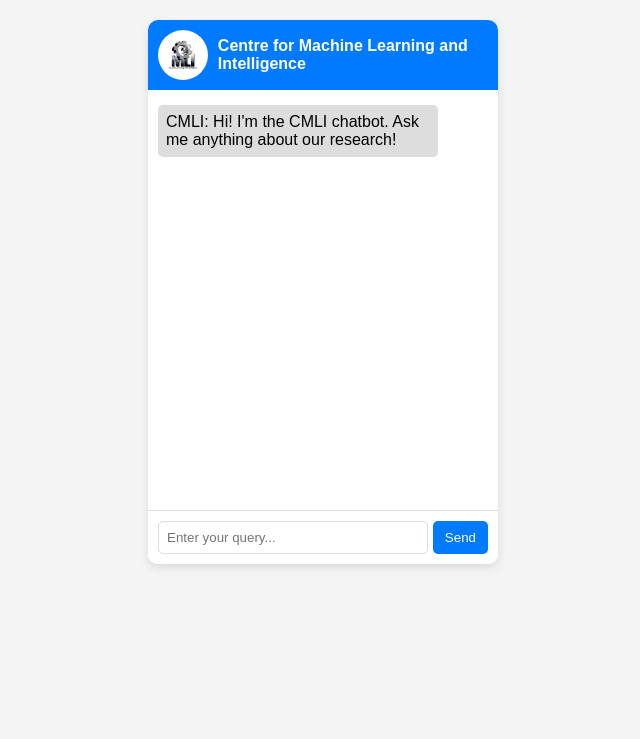
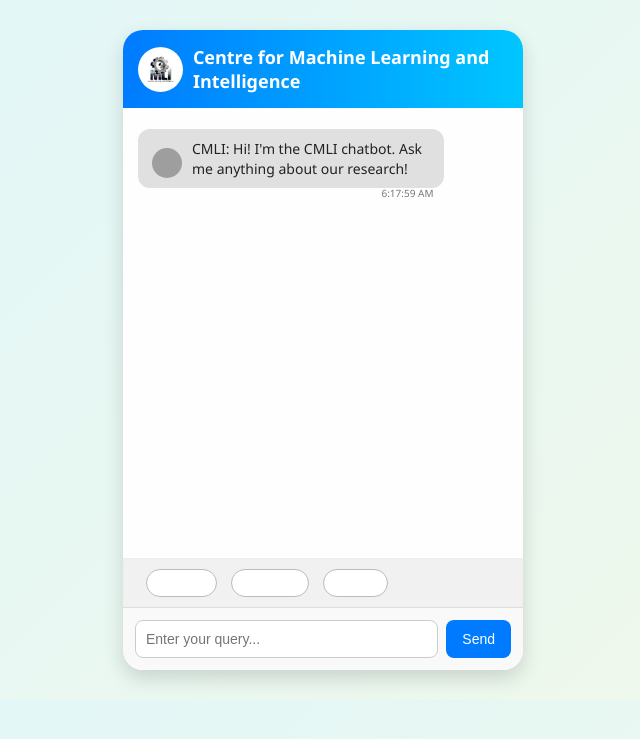
Before and after one commit to rathipriyae228/cmlichatbot, a Flask app: page / in a window 1280 px wide. Shown: the top 739 px of the page, without its empty margins (317-957 px from the left). Run offline with Flask 3, Linux system fonts and the light colour scheme; grey boxes are pictures that could not be loaded.

Commit message:
Update index.html

```diff
--- a/templates/index.html
+++ b/templates/index.html
@@ -6,96 +6,180 @@
   <title>CMLI Chatbot</title>
   <style>
     body {
-      font-family: Arial, sans-serif;
-      background-color: #f4f4f4;
+      font-family: 'Segoe UI', Tahoma, Geneva, Verdana, sans-serif;
+      background: linear-gradient(135deg, #e0f7fa, #f1f8e9);
       display: flex;
       justify-content: center;
-      padding: 20px;
+      padding: 30px;
       margin: 0;
     }
 
     .chat-container {
-      width: 350px;
+      width: 400px;
       background: white;
-      border-radius: 10px;
-      box-shadow: 0 4px 10px rgba(0, 0, 0, 0.1);
+      border-radius: 20px;
+      box-shadow: 0 8px 20px rgba(0, 0, 0, 0.15);
       overflow: hidden;
-      margin-bottom: 30px
     }
 
     .chat-header {
       display: flex;
       align-items: center;
-      justify-content: center;
-      padding: 10px;
-      background-color: #007bff;
+      padding: 15px;
+      background: linear-gradient(to right, #007bff, #00c6ff);
       color: white;
+      font-size: 18px;
       font-weight: bold;
+      gap: 10px;
     }
 
     .logo {
-      width: 50px;
-      height: 50px;
-      object-fit: contain;
+      width: 45px;
+      height: 45px;
       border-radius: 50%;
-      margin-right: 10px;
+      object-fit: cover;
     }
 
     .chat-box {
-      height: 400px;
+      height: 420px;
       overflow-y: auto;
-      padding: 10px;
-      border-bottom: 1px solid #ddd;
+      padding: 15px;
       display: flex;
       flex-direction: column;
+      background-color: #fefefe;
     }
 
     .message {
-      padding: 8px;
-      margin: 5px 0;
-      border-radius: 5px;
-      max-width: 80%;
+      padding: 10px 14px;
+      margin: 6px 0;
+      border-radius: 12px;
+      max-width: 75%;
+      font-size: 14px;
+      line-height: 1.4;
+      position: relative;
+      display: flex;
+      align-items: flex-end;
+      gap: 10px;
     }
 
     .user {
       background: #007bff;
       color: white;
       align-self: flex-end;
+      flex-direction: row-reverse;
     }
 
     .bot {
-      background: #ddd;
-      color: black;
+      background: #e0e0e0;
+      color: #222;
       align-self: flex-start;
+    }
+
+    .avatar {
+      width: 30px;
+      height: 30px;
+      border-radius: 50%;
+      object-fit: cover;
+    }
+
+    .timestamp {
+      font-size: 10px;
+      color: #777;
+      position: absolute;
+      bottom: -12px;
+      right: 10px;
     }
 
     .input-box {
       display: flex;
-      padding: 10px;
-      background: #fff;
+      padding: 12px;
+      border-top: 1px solid #ddd;
+      background: #f9f9f9;
     }
 
     input {
       flex: 1;
-      padding: 8px;
-      border: 1px solid #ddd;
-      border-radius: 5px;
+      padding: 10px;
+      border: 1px solid #ccc;
+      border-radius: 8px;
       outline: none;
+      font-size: 14px;
     }
 
     button {
-      margin-left: 5px;
-      padding: 8px 12px;
+      margin-left: 8px;
+      padding: 10px 16px;
       background: #007bff;
       color: white;
       border: none;
-      border-radius: 5px;
+      border-radius: 8px;
+      font-size: 14px;
+      cursor: pointer;
+      transition: background 0.2s ease-in-out;
+    }
+
+    button:hover {
+      background: #0056b3;
+    }
+
+    button:disabled {
+      background: #bbb;
+      cursor: not-allowed;
+    }
+
+    #quick-replies {
+      display: flex;
+      flex-wrap: wrap;
+      gap: 6px;
+      padding: 10px 15px;
+      background: #f1f1f1;
+      border-top: 1px solid #eee;
+    }
+
+    #quick-replies button {
+      font-size: 12px;
+      background: #ffffff;
+      border: 1px solid #bbb;
+      border-radius: 20px;
+      padding: 6px 12px;
       cursor: pointer;
     }
 
-    button:disabled {
-      background: #aaa;
-      cursor: not-allowed;
+    #quick-replies button:hover {
+      background-color: #dbeeff;
+    }
+
+    .typing-dots {
+      width: 40px;
+      height: 14px;
+      display: flex;
+      justify-content: space-between;
+      align-items: center;
+    }
+
+    .typing-dots span {
+      width: 8px;
+      height: 8px;
+      background-color: #999;
+      border-radius: 50%;
+      animation: blink 1.4s infinite both;
+    }
+
+    .typing-dots span:nth-child(2) {
+      animation-delay: 0.2s;
+    }
+
+    .typing-dots span:nth-child(3) {
+      animation-delay: 0.4s;
+    }
+
+    @keyframes blink {
+      0%, 80%, 100% {
+        opacity: 0;
+      }
+      40% {
+        opacity: 1;
+      }
     }
   </style>
 </head>
@@ -108,6 +192,12 @@
 
     <div class="chat-box" id="chat-box"></div>
 
+    <div id="quick-replies">
+      <button onclick="quickReply('What are the certification courses provided at CMLI?')">Courses</button>
+      <button onclick="quickReply('How can I apply for an internship at CMLI?')">Internship</button>
+      <button onclick="quickReply('Who are the faculty members of CMLI?')">Faculty</button>
+    </div>
+
     <div class="input-box">
       <input type="text" id="user-input" placeholder="Enter your query..." onkeypress="handleKeyPress(event)" />
       <button id="send-btn" onclick="sendMessage()">Send</button>
@@ -115,7 +205,6 @@
   </div>
 
   <script>
-    // Initial greeting
     window.onload = function () {
       fetch("/default-message")
         .then(response => response.json())
@@ -123,7 +212,6 @@
         .catch(error => console.error("Error:", error));
     };
 
-    // Chat functionality
     function sendMessage() {
       const inputField = document.getElementById("user-input");
       const userMessage = inputField.value.trim();
@@ -135,7 +223,7 @@
       inputField.value = "";
       sendButton.disabled = true;
 
-      const typingMsg = displayMessage("CMLI is typing...", "bot");
+      const typingMsg = displayTypingAnimation();
 
       fetch("/chat", {
         method: "POST",
@@ -161,7 +249,42 @@
       const chatBox = document.getElementById("chat-box");
       const msg = document.createElement("div");
       msg.classList.add("message", sender);
-      msg.innerHTML = message;
+
+      const avatar = document.createElement("img");
+      avatar.src = sender === "user" ? "https://cdn-icons-png.flaticon.com/512/1077/1077063.png" : "https://cdn-icons-png.flaticon.com/512/4712/4712027.png";
+      avatar.classList.add("avatar");
+
+      const content = document.createElement("div");
+      content.innerHTML = message;
+
+      const time = new Date().toLocaleTimeString();
+      const timeTag = document.createElement("div");
+      timeTag.classList.add("timestamp");
+      timeTag.textContent = time;
+      content.appendChild(timeTag);
+
+      msg.appendChild(avatar);
+      msg.appendChild(content);
+      chatBox.appendChild(msg);
+      chatBox.scrollTop = chatBox.scrollHeight;
+      return msg;
+    }
+
+    function displayTypingAnimation() {
+      const chatBox = document.getElementById("chat-box");
+      const msg = document.createElement("div");
+      msg.classList.add("message", "bot");
+
+      const avatar = document.createElement("img");
+      avatar.src = "https://cdn-icons-png.flaticon.com/512/4712/4712027.png";
+      avatar.classList.add("avatar");
+
+      const dots = document.createElement("div");
+      dots.classList.add("typing-dots");
+      dots.innerHTML = "<span></span><span></span><span></span>";
+
+      msg.appendChild(avatar);
+      msg.appendChild(dots);
       chatBox.appendChild(msg);
       chatBox.scrollTop = chatBox.scrollHeight;
       return msg;
@@ -172,6 +295,11 @@
         sendMessage();
       }
     }
+
+    function quickReply(text) {
+      document.getElementById("user-input").value = text;
+      sendMessage();
+    }
   </script>
 </body>
 </html>
```
